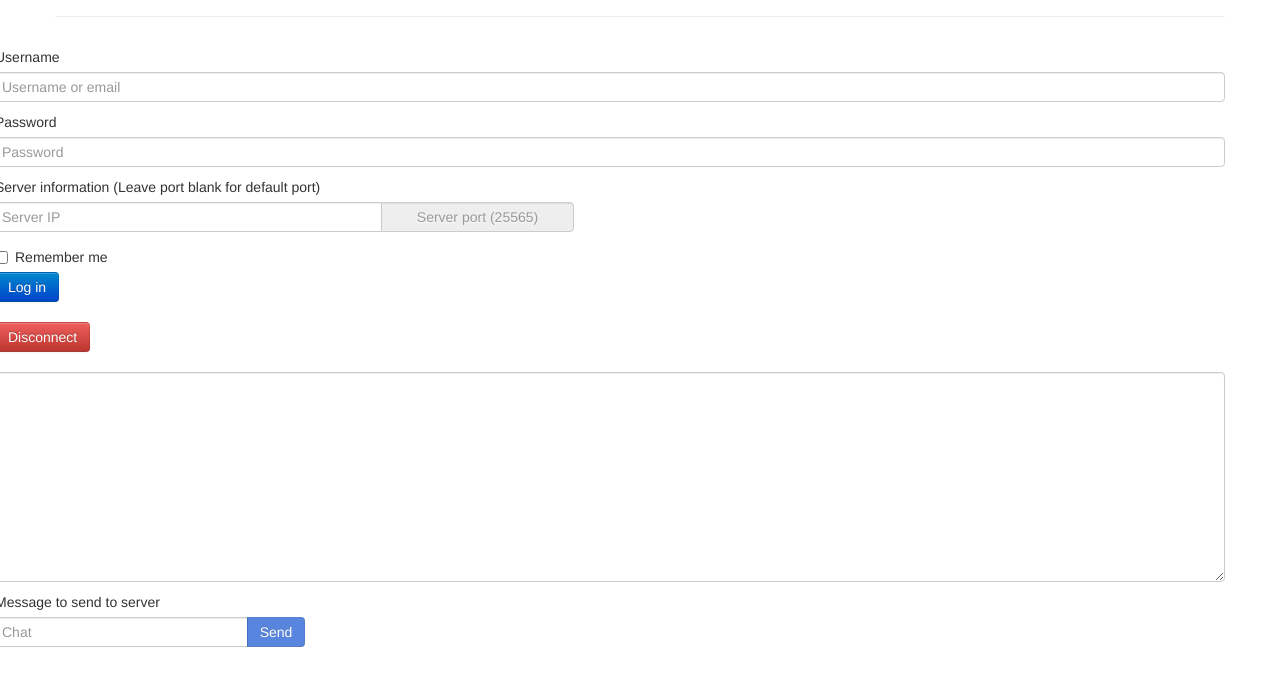
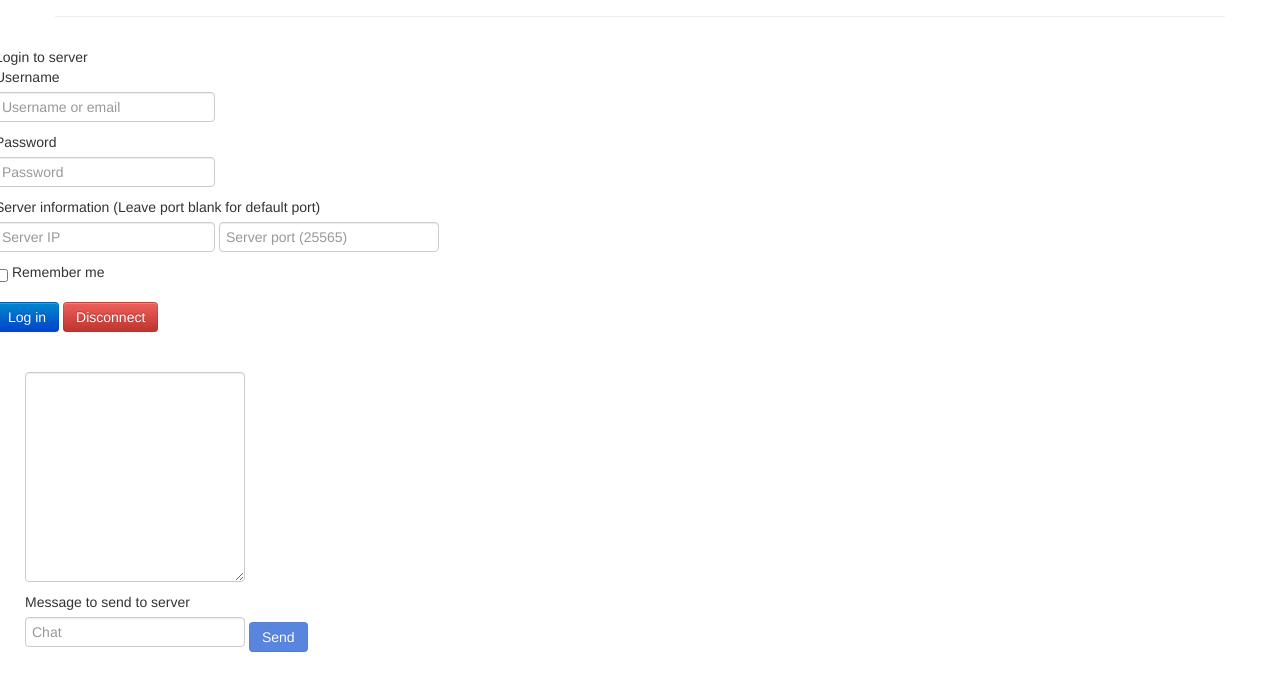
Before and after one commit to JorelAli/WMcChat2, a website: page client/index.html in a window 1280 px wide. Shown: the part 123-800 px from the top of the page. Drawn offline with nearby package versions, Linux system fonts and the light colour scheme; no server answers.

Commit message:
Working on updating to bootstrap 3

```diff
--- a/client/index.html
+++ b/client/index.html
@@ -88,50 +88,59 @@
 
             <!-- Login -->
 
-            <div class="row controls">
+            <div class="panel panel-default row controls">
+								<div class="panel-heading">Login to server</div>
+								<div class="panel-body">
 										<form ng-submit="login()">
 												<div class="control-group">
 														<label class="control-label" for="inputEmail">Username</label>
 														<div class="controls">
-                            <input type="text" class="input-block-level" ng-model="uname" placeholder="Username or email">
+																<input type="text" class="form-control" ng-model="uname" placeholder="Username or email">
 														</div>
 
 														<label class="control-label" for="inputPassword">Password</label>
 														<div class="controls">
-                            <input type="password" class="input-block-level" ng-model="pword" placeholder="Password">
+																<input type="password" class="form-control" ng-model="pword" placeholder="Password">
 														</div>
 
 														<label class="control-label" for="serverInfo">Server information (Leave port blank for default port)</label>
 														<div class="controls">
-                            <div class="input-append">
-                                <input type="text" class="input-block-level" ng-model="serverip" placeholder="Server IP">
-                                <input type="text" class="add-on" ng-model="serverport" placeholder="Server port (25565)">
+																<div class="input-group">
+																		<input type="text" class="form-control" ng-model="serverip" placeholder="Server IP">
+																		<span class="input-group-addon">
+																				<input type="text" ng-model="serverport" placeholder="Server port (25565)">
+																		</span>
 																</div>
 														</div>
 
 														<div class="controls">
-                            <label class="checkbox">
 																<input type="checkbox"> Remember me
-											</label>
+																<br><br>
 																<input type="submit" class="btn btn-primary" value="Log in">
-                        </div>
-                    </div>
-                </form>
 																<form ng-submit="leave()">
 																		<input type="submit" class="btn btn-danger" value="Disconnect">
 																</form>
-                <!--Text box -->
-                <textarea class="input-block-level" rows="10" ng-model="chatbox" ng-bind="chatbox" id="theChatBox"></textarea>
-								<form ng-submit="chat()">
-										<div class="control-group">
-												<label class="control-label" for="inputPassword">Message to send to server</label>
-												<div class="input-append">
-														<input type="text" class="input-block-level" ng-model="msg" placeholder="Chat">
-														<input type="submit" class="btn btn-primary" value="Send" ng-disabled="!msg">
 														</div>
 												</div>
 										</form>
 								</div>
+								</div>
+
+								<br>
+                <!--Text box -->
+                <textarea class="form-control" rows="10" ng-model="chatbox" ng-bind="chatbox" id="theChatBox"></textarea>
+								<form ng-submit="chat()">
+										<div class="control-group">
+												<label class="control-label" for="inputPassword">Message to send to server</label>
+												<div class="input-group">
+														<input type="text" class="form-control" ng-model="msg" placeholder="Chat">
+														<span class="input-group-btn">
+																<input type="submit" class="btn btn-primary" value="Send" ng-disabled="!msg">
+														</span>
+												</div>
+										</div>
+								</form>
+
 
 
 
```
Lines whose indentation alone changed are shown as unchanged.
